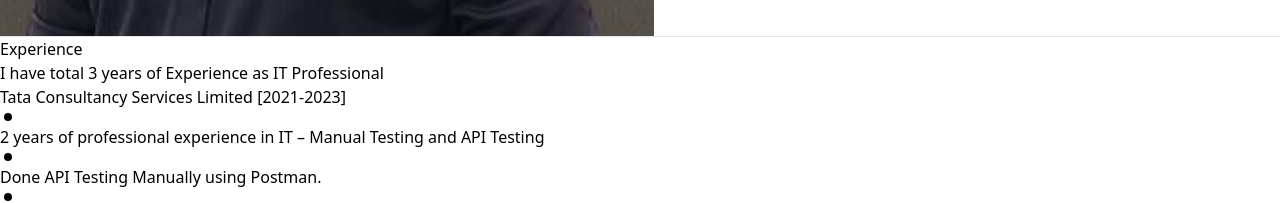
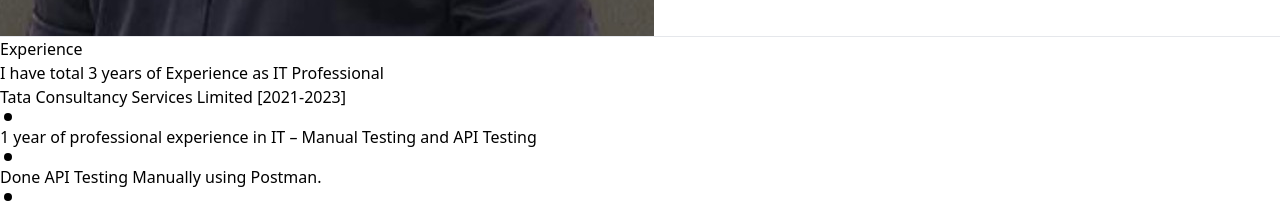
Before and after one commit to shivam947349/login-to-Portfolio, a React (Vite) app: page / in a window 1280 px wide. Shown: the part 2040-2243 px from the top of the page. Built offline with nearby package versions, Linux system fonts and the light colour scheme; sample sign-in values are in the browser's storage.

Commit message:
Update Experience.jsx

```diff
--- a/src/PortfolioDesign/Experience.jsx
+++ b/src/PortfolioDesign/Experience.jsx
@@ -26,7 +26,7 @@ const Experience = () => {
                   <span>
                     <GoDotFill className="mt-1" />
                   </span>{" "}
-                  2 years of professional experience in IT – Manual Testing and
+                  1 year of professional experience in IT – Manual Testing and
                   API Testing
                 </li>
                 <li className=" flex mx-10 md:w-5/6 text-[13px]">
```
